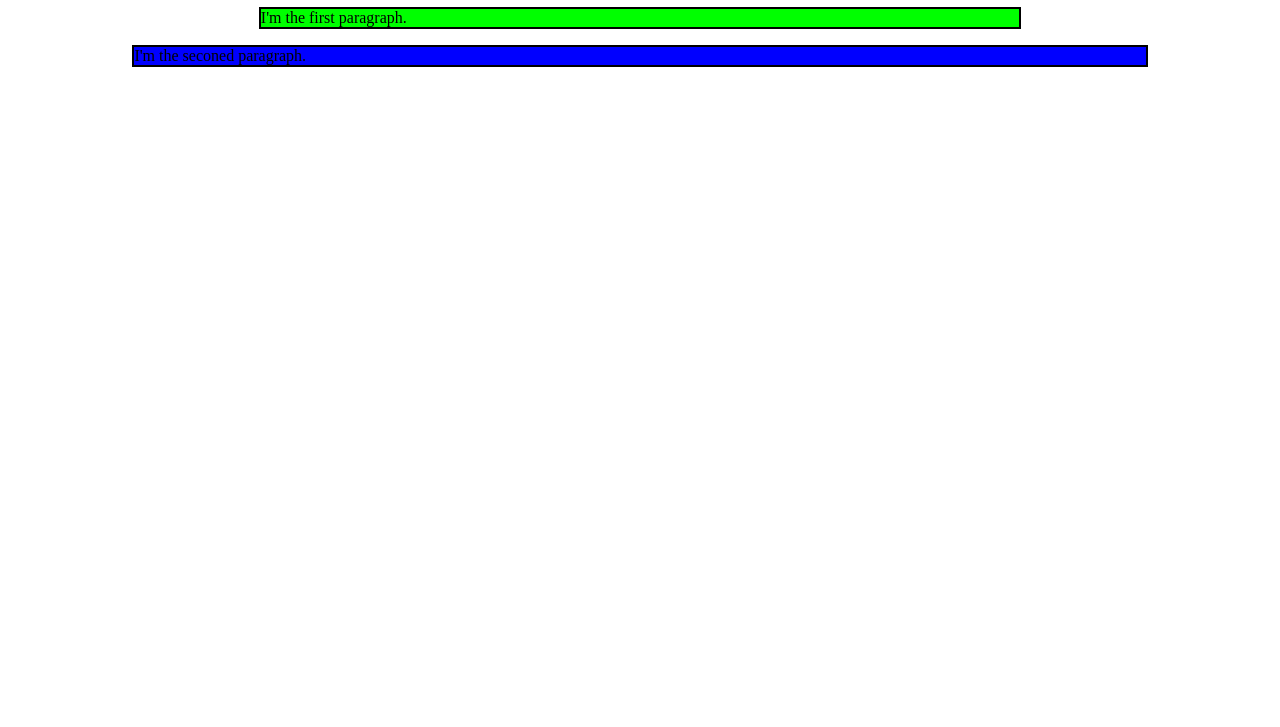
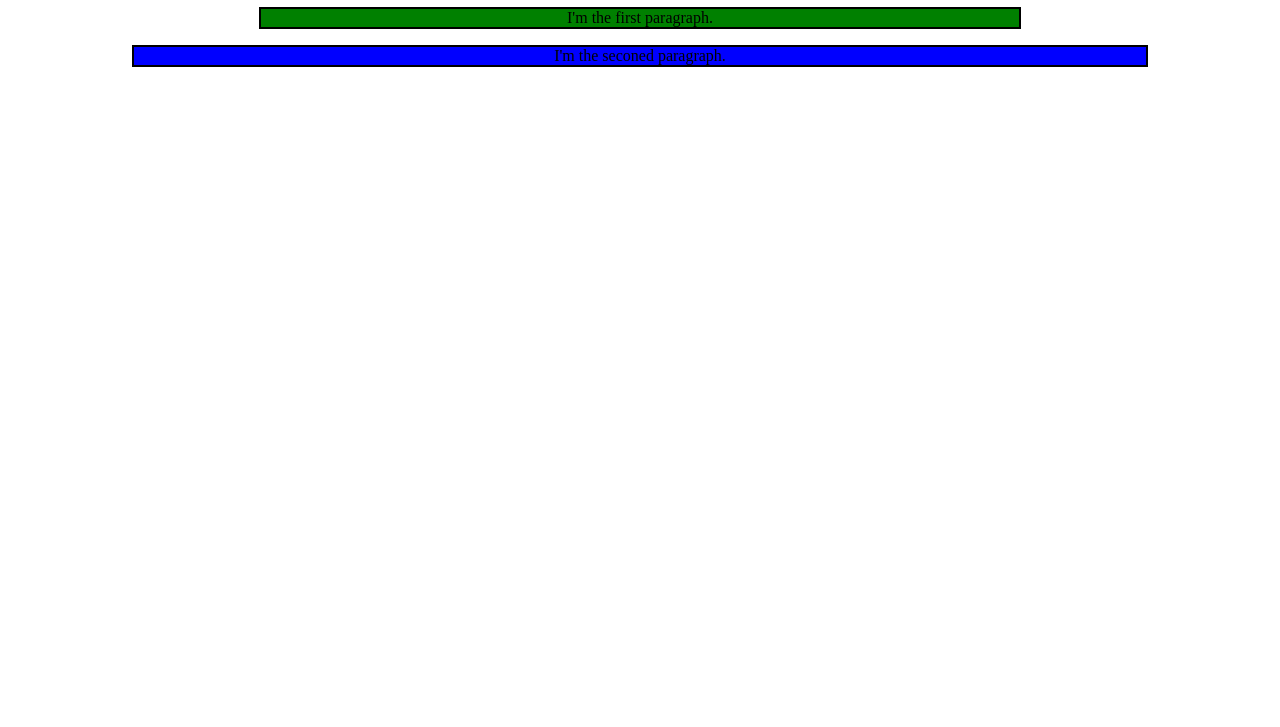
Before and after one commit to rawnoob25/anotherWebTest, a plain HTML site: page soln/index.html in a window 1280 px wide. Shown: the part 73-800 px from the top of the page. Drawn offline with Linux system fonts and the light colour scheme.

Commit message:
Update style.css

```diff
--- a/soln/css/style.css
+++ b/soln/css/style.css
@@ -2,14 +2,16 @@ p.first {
    width: 60%;
    margin-left: auto;
    margin-right: auto;
-   background-color: #00FF00;
+   background-color: green;
    border: 2px solid black;
+   text-align: center;
 }
 
 p.second {
    width: 80%;
    margin-left: auto;
    margin-right: auto;
-   background-color: #0000FF;
+   background-color: blue;
    border: 2px solid black;
+   text-align: center;
 }
```
